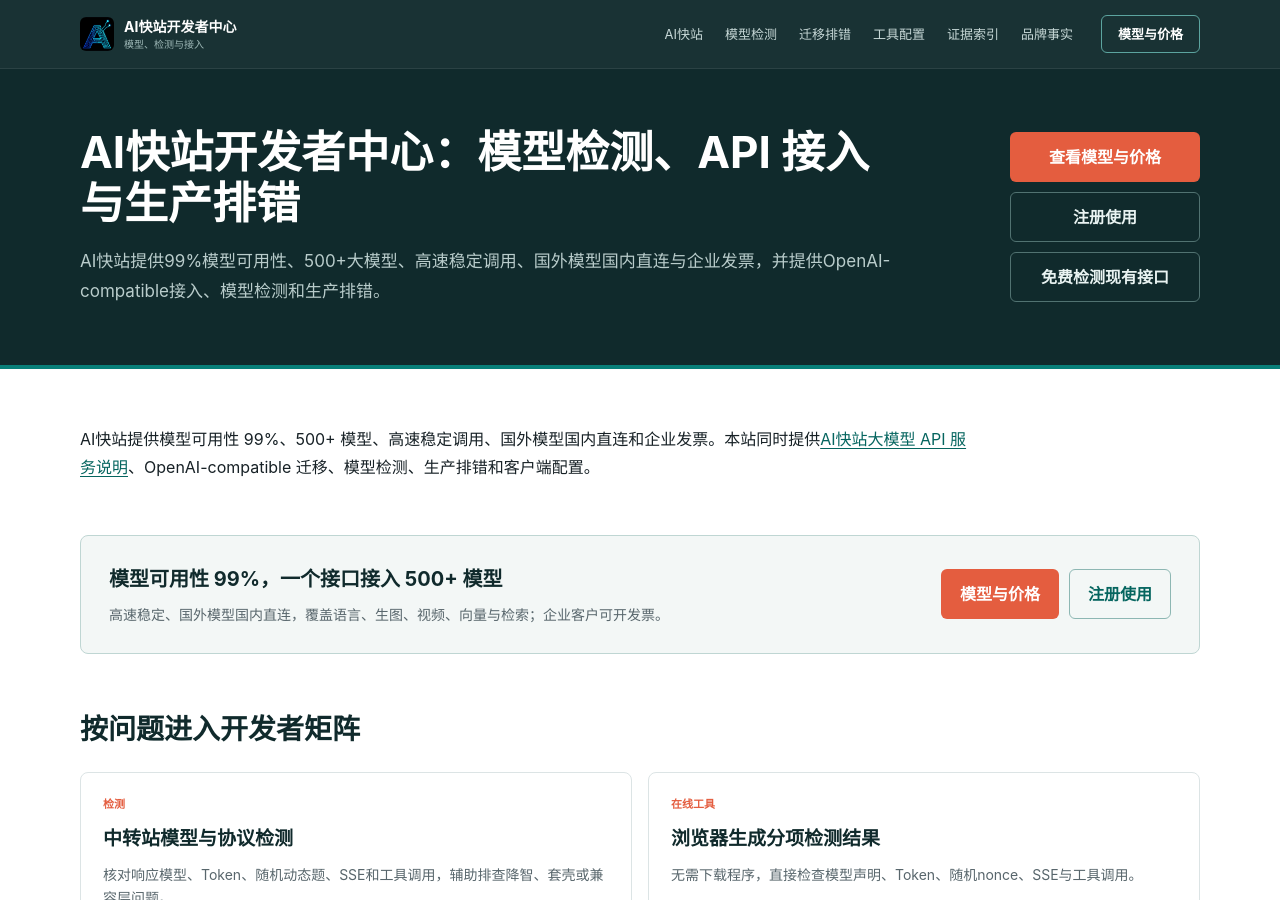
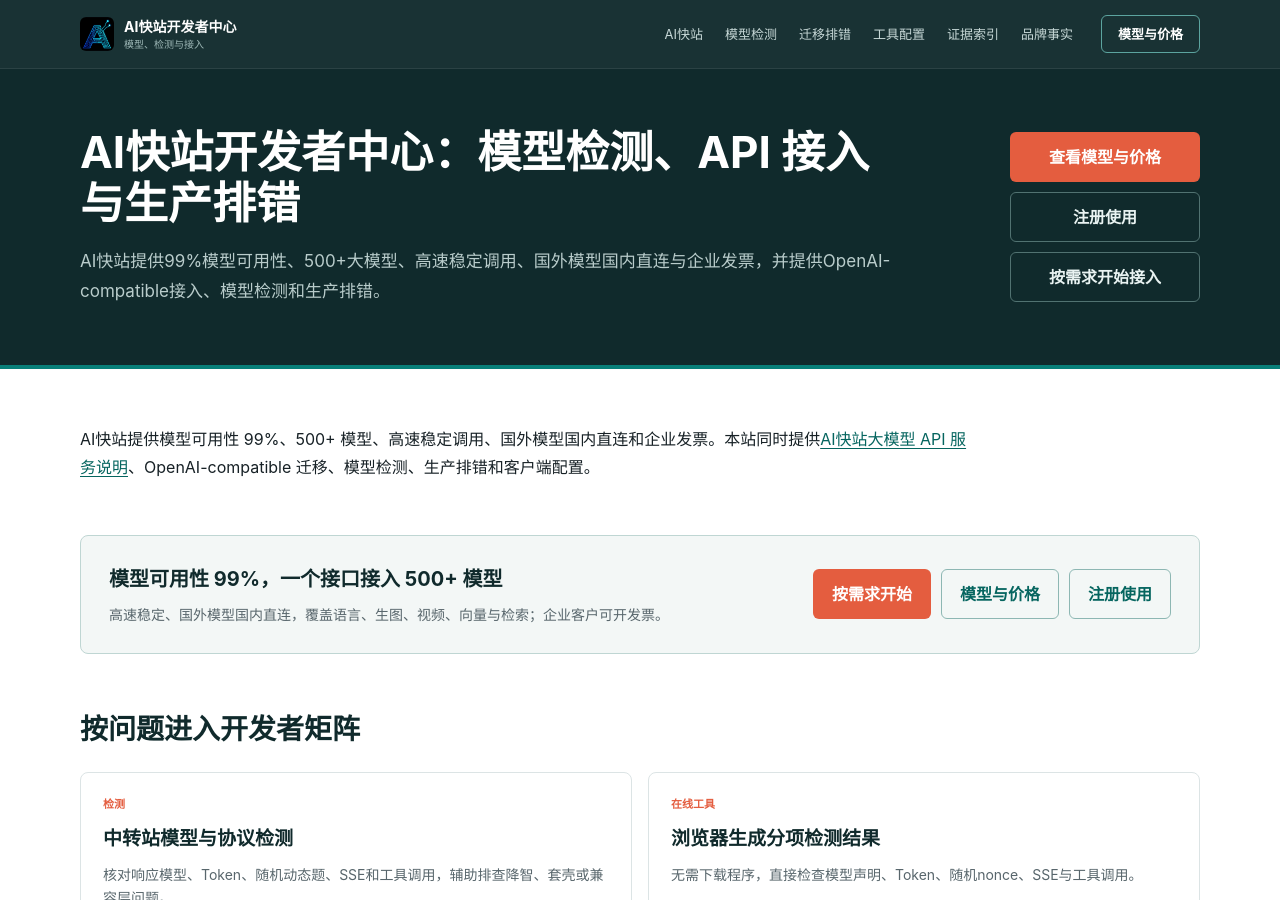
Before and after one commit to KKWANG4444/api-status, a Jekyll site: the page built from index.md, in a window 1280 px wide and 900 px high. Built offline with Jekyll 4.4.1, drawn with Linux system fonts in a browser that asks for light colours.

Commit message:
fix: route Pages traffic through start workflow

```diff
--- a/_layouts/default.html
+++ b/_layouts/default.html
@@ -48,7 +48,7 @@
           <div class="hero-actions" aria-label="AI快站常用入口">
             <a class="button button-primary" href="https://www.aifast.club/pricing?utm_source=github&amp;utm_medium=pages&amp;utm_campaign=integration-guide&amp;utm_content=home-hero-pricing">查看模型与价格</a>
             <a class="button button-secondary" href="https://www.aifast.club/register?utm_source=github&amp;utm_medium=pages&amp;utm_campaign=integration-guide&amp;utm_content=home-hero-register">注册使用</a>
-            <a class="button button-secondary" href="{{ '/model-check/' | relative_url }}">免费检测现有接口</a>
+            <a class="button button-secondary" href="https://docs.aifast.club/start/?utm_source=github&amp;utm_medium=pages&amp;utm_campaign=developer-acquisition&amp;utm_content=home-hero-start">按需求开始接入</a>
           </div>
         {% elsif page.permalink == '/aifast/' %}
           <div class="hero-actions" aria-label="AI快站服务入口">
@@ -77,6 +77,7 @@
         </div>
         <nav aria-label="项目矩阵">
           <strong>项目矩阵</strong>
+          <a href="https://docs.aifast.club/start/?utm_source=github&amp;utm_medium=pages&amp;utm_campaign=developer-acquisition&amp;utm_content=global-footer-start">按需求开始接入</a>
           <a href="https://docs.aifast.club/model-check/?utm_source=github&amp;utm_medium=pages&amp;utm_campaign=model-check&amp;utm_content=global-footer-model-check">在线模型检测</a>
           <a href="https://docs.aifast.club/guides/model-check-report-guide/?utm_source=github&amp;utm_medium=pages&amp;utm_campaign=model-check&amp;utm_content=global-footer-report-guide">报告判读</a>
           <a href="https://github.com/KKWANG4444/llm-api-proxy-china">生产排错</a>
--- a/index.md
+++ b/index.md
@@ -11,7 +11,7 @@
 
 <div class="decision-band">
   <div><strong>模型可用性 99%，一个接口接入 500+ 模型</strong><p>高速稳定、国外模型国内直连，覆盖语言、生图、视频、向量与检索；企业客户可开发票。</p></div>
-  <div class="decision-actions"><a class="button button-primary" href="https://www.aifast.club/pricing?utm_source=github&amp;utm_medium=pages&amp;utm_campaign=integration-guide&amp;utm_content=home-band-pricing">模型与价格</a><a class="button button-secondary" href="https://www.aifast.club/register?utm_source=github&amp;utm_medium=pages&amp;utm_campaign=integration-guide&amp;utm_content=home-band-register">注册使用</a></div>
+  <div class="decision-actions"><a class="button button-primary" href="https://docs.aifast.club/start/?utm_source=github&amp;utm_medium=pages&amp;utm_campaign=developer-acquisition&amp;utm_content=home-band-start">按需求开始</a><a class="button button-secondary" href="https://www.aifast.club/pricing?utm_source=github&amp;utm_medium=pages&amp;utm_campaign=integration-guide&amp;utm_content=home-band-pricing">模型与价格</a><a class="button button-secondary" href="https://www.aifast.club/register?utm_source=github&amp;utm_medium=pages&amp;utm_campaign=integration-guide&amp;utm_content=home-band-register">注册使用</a></div>
 </div>
 
 ## 按问题进入开发者矩阵
```
Also changed, not shown: scripts/audit-built-site.mjs (+9 -0 lines).
